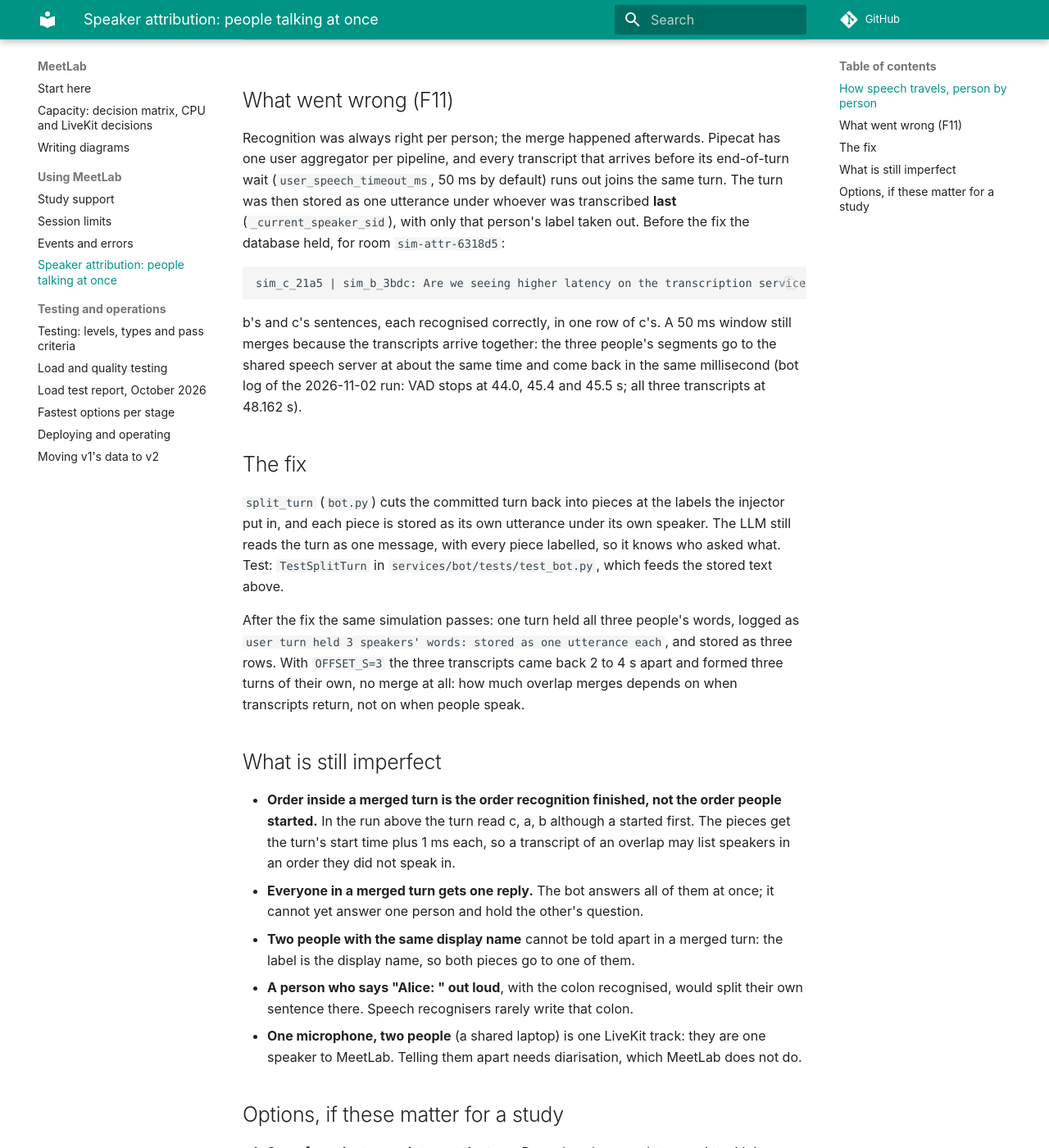
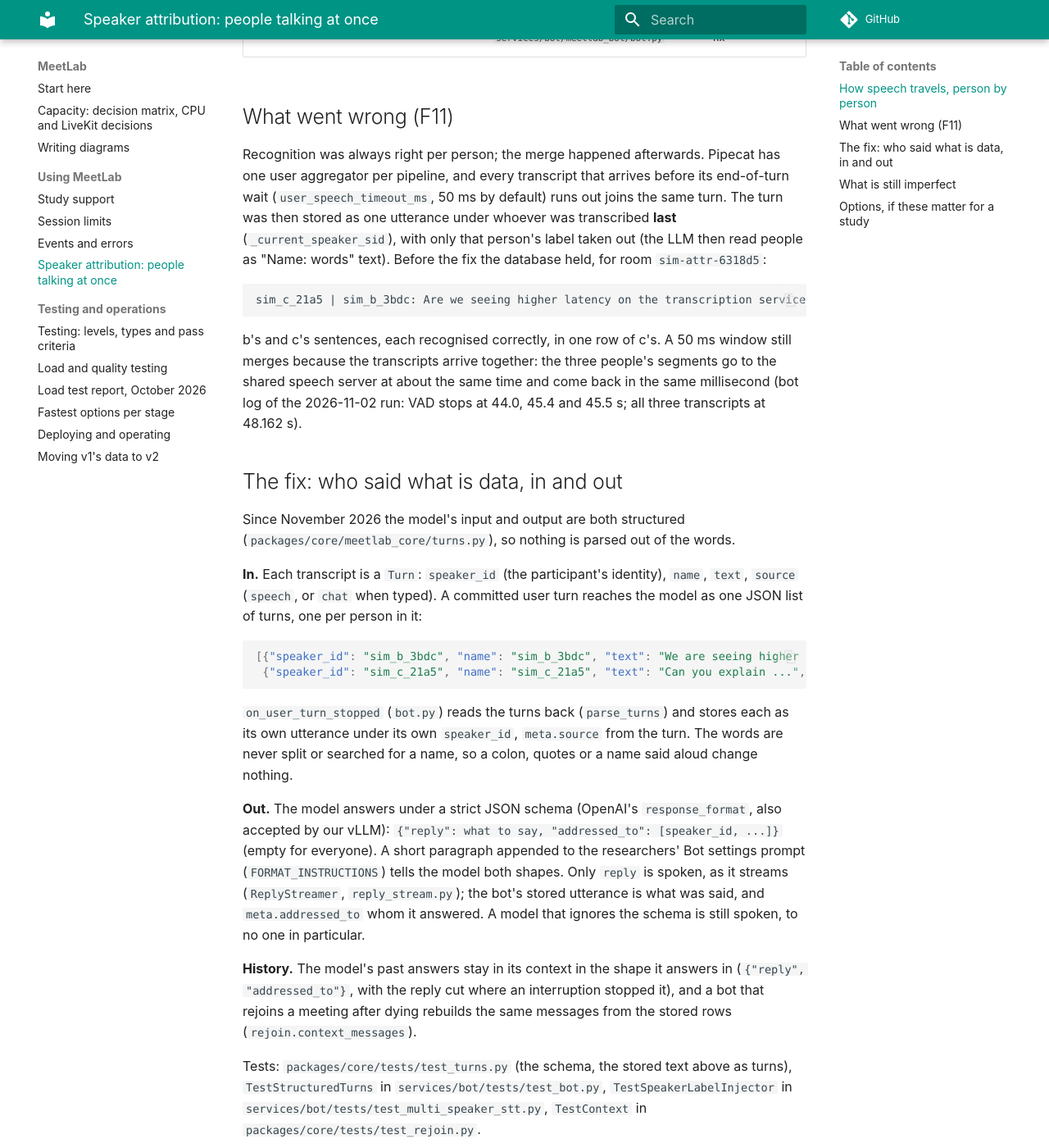
Before and after one commit to wwbp/MeetLab, an MkDocs documentation site: the page built from docs/speaker-attribution.md, in a window 1280 px wide and 1400 px high, scrolled down 936 px. Shown: the whole window at 82% size. Built offline with MkDocs 1.6.1 and Material for MkDocs 9.7.7, drawn with Linux system fonts in a browser that asks for light colours; comment, search, counter and statistics services are not loaded; some of the changed text lies outside the part shown.

Commit message:
bot: structured input and output wired in (turns, reply schema, history)
Who said what reaches the model as data and comes back as data, replacing the
"Name: words" labels and split_turn's label parsing.

- SpeakerLabelInjector writes each transcript as a Turn (turn_json); typed chat
  is marked on the frame (metadata source=chat), so _chat_turns_pending is gone.
- The user aggregator writes a committed turn as user_message (one JSON list);
  on_user_turn_stopped stores one utterance per Turn (parse_turns, now also
  reads lists), speaker from the turn, meta.source from the turn.
- _build_llm: prompt + FORMAT_INSTRUCTIONS, response_format=RESPONSE_FORMAT
  via settings.extra.
- ReplyStreamer (reply_stream.py, the other lane) between llm and tts; its
  on_reply keeps addressed_to until the assistant turn is stored in its meta.
- History: the bot's past turns in the context as assistant_message(BotReply(
  what was said, addressed_to)); rejoin.context_messages rebuilds the same.
- sim_attribution: heard_as removed (stored rows hold one person's words).

Co-Authored-By: Claude Opus 5.5 <noreply@anthropic.com>

````diff
--- a/docs/speaker-attribution.md
+++ b/docs/speaker-attribution.md
@@ -15,7 +15,7 @@ the starts further apart; `SPEAKERS=a` is the one-speaker control.
 | Each person publishes their own microphone track | LiveKit | yes |
 | The transport hands the bot one audio stream per participant (`user_id` = identity) | Pipecat LiveKit transport | yes |
 | Each person gets their own VAD and speech-to-text chain | `services/bot/meetlab_bot/multi_speaker_stt.py` (`MultiSpeakerSTT._ensure_stt`) | yes |
-| Each transcript is labelled "name: words" for the LLM | `SpeakerLabelInjector`, same file | yes |
+| Each transcript becomes a *turn*: who (identity and name), the words, speech or typed chat | `SpeakerLabelInjector`, same file | yes |
 | **One** user aggregator collects transcripts into a user turn | Pipecat `LLMUserAggregator` (`bot.py`, `context_aggregator.user()`) | **no** |
 | The turn is stored | `on_user_turn_stopped` in `services/bot/meetlab_bot/bot.py` | yes, since F11's fix |
 
@@ -25,7 +25,7 @@ Recognition was always right per person; the merge happened afterwards. Pipecat
 user aggregator per pipeline, and every transcript that arrives before its end-of-turn wait
 (`user_speech_timeout_ms`, 50 ms by default) runs out joins the same turn. The turn was then
 stored as one utterance under whoever was transcribed **last** (`_current_speaker_sid`), with
-only that person's label taken out. Before the fix the database held, for room `sim-attr-6318d5`:
+only that person's label taken out (the LLM then read people as "Name: words" text). Before the fix the database held, for room `sim-attr-6318d5`:
 
 ```
 sim_c_21a5 | sim_b_3bdc: Are we seeing higher latency on the transcription service since Tuesday? Can you explain what a retrieval augmented generation system does?
@@ -36,12 +36,40 @@ because the transcripts arrive together: the three people's segments go to the s
 server at about the same time and come back in the same millisecond (bot log of the
 2026-11-02 run: VAD stops at 44.0, 45.4 and 45.5 s; all three transcripts at 48.162 s).
 
-## The fix
+## The fix: who said what is data, in and out
 
-`split_turn` (`bot.py`) cuts the committed turn back into pieces at the labels the injector put
-in, and each piece is stored as its own utterance under its own speaker. The LLM still reads
-the turn as one message, with every piece labelled, so it knows who asked what. Test:
-`TestSplitTurn` in `services/bot/tests/test_bot.py`, which feeds the stored text above.
+Since November 2026 the model's input and output are both structured (`packages/core/meetlab_core/turns.py`),
+so nothing is parsed out of the words.
+
+**In.** Each transcript is a `Turn`: `speaker_id` (the participant's identity), `name`,
+`text`, `source` (`speech`, or `chat` when typed). A committed user turn reaches the model as
+one JSON list of turns, one per person in it:
+
+```json
+[{"speaker_id": "sim_b_3bdc", "name": "sim_b_3bdc", "text": "We are seeing higher latency ...", "source": "speech"},
+ {"speaker_id": "sim_c_21a5", "name": "sim_c_21a5", "text": "Can you explain ...", "source": "speech"}]
+```
+
+`on_user_turn_stopped` (`bot.py`) reads the turns back (`parse_turns`) and stores each as its
+own utterance under its own `speaker_id`, `meta.source` from the turn. The words are never
+split or searched for a name, so a colon, quotes or a name said aloud change nothing.
+
+**Out.** The model answers under a strict JSON schema (OpenAI's `response_format`, also
+accepted by our vLLM): `{"reply": what to say, "addressed_to": [speaker_id, ...]}` (empty for
+everyone). A short paragraph appended to the researchers' Bot settings prompt
+(`FORMAT_INSTRUCTIONS`) tells the model both shapes. Only `reply` is spoken, as it streams
+(`ReplyStreamer`, `reply_stream.py`); the bot's stored utterance is what was said, and
+`meta.addressed_to` whom it answered. A model that ignores the schema is still spoken, to
+no one in particular.
+
+**History.** The model's past answers stay in its context in the shape it answers in
+(`{"reply", "addressed_to"}`, with the reply cut where an interruption stopped it), and a
+bot that rejoins a meeting after dying rebuilds the same messages from the stored rows
+(`rejoin.context_messages`).
+
+Tests: `packages/core/tests/test_turns.py` (the schema, the stored text above as turns),
+`TestStructuredTurns` in `services/bot/tests/test_bot.py`, `TestSpeakerLabelInjector` in
+`services/bot/tests/test_multi_speaker_stt.py`, `TestContext` in `packages/core/tests/test_rejoin.py`.
 
 After the fix the same simulation passes: one turn held all three people's words, logged as
 `user turn held 3 speakers' words: stored as one utterance each`, and stored as three rows.
@@ -55,12 +83,10 @@ on when people speak.
   started.** In the run above the turn read c, a, b although a started first. The pieces get
   the turn's start time plus 1 ms each, so a transcript of an overlap may list speakers in an
   order they did not speak in.
-- **Everyone in a merged turn gets one reply.** The bot answers all of them at once; it
-  cannot yet answer one person and hold the other's question.
-- **Two people with the same display name** cannot be told apart in a merged turn: the label
-  is the display name, so both pieces go to one of them.
-- **A person who says "Alice: " out loud**, with the colon recognised, would split their own
-  sentence there. Speech recognisers rarely write that colon.
+- **Everyone in a merged turn gets one reply.** The bot answers all of them at once and says
+  whom it answered (`addressed_to`); it cannot yet answer one person and hold the other's question.
+- **Two people with the same display name** are told apart by `speaker_id`, but the model
+  sees the same name for both, so its reply may confuse them.
 - **One microphone, two people** (a shared laptop) is one LiveKit track: they are one speaker
   to MeetLab. Telling them apart needs diarisation, which MeetLab does not do.
 
@@ -73,4 +99,5 @@ on when people speak.
    which turn to answer. This is the larger change the per-participant worker design
    aimed at (`participant_workers.py`); Pipecat 1.12's aggregator has one turn at a time.
 3. **Upstream in Pipecat:** let `LLMUserAggregator` keep `user_id` per aggregated part so the
-   `on_user_turn_stopped` message carries who said each piece, instead of re-parsing labels.
+   `on_user_turn_stopped` message carries who said each piece, instead of each transcript
+   carrying its turn as JSON text.
````
Also changed, not shown: 11 other files.
